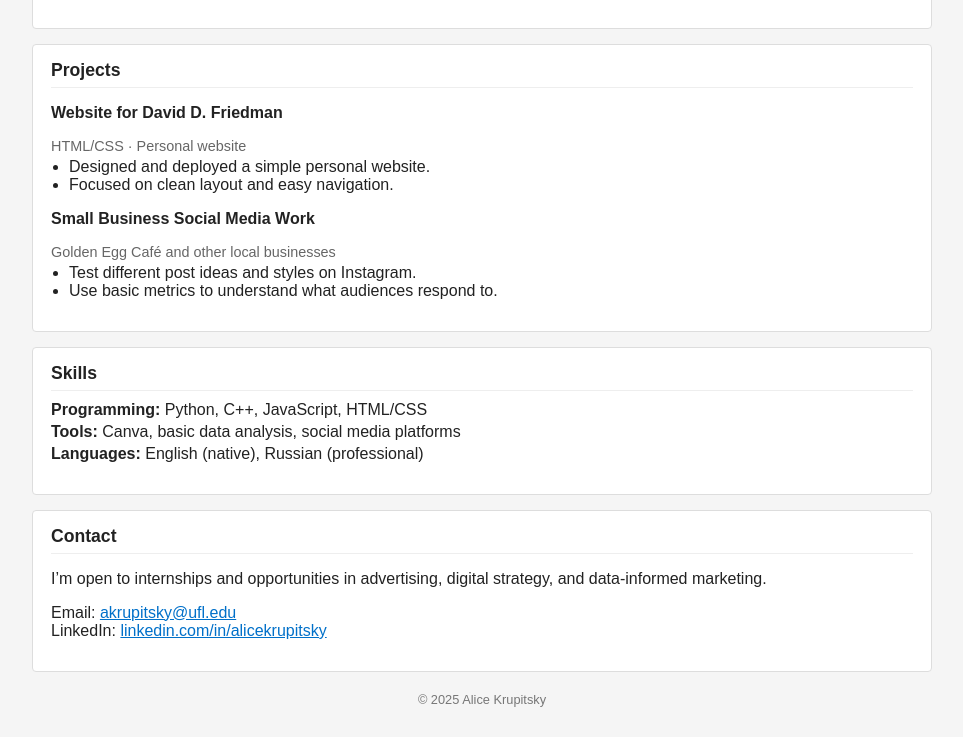
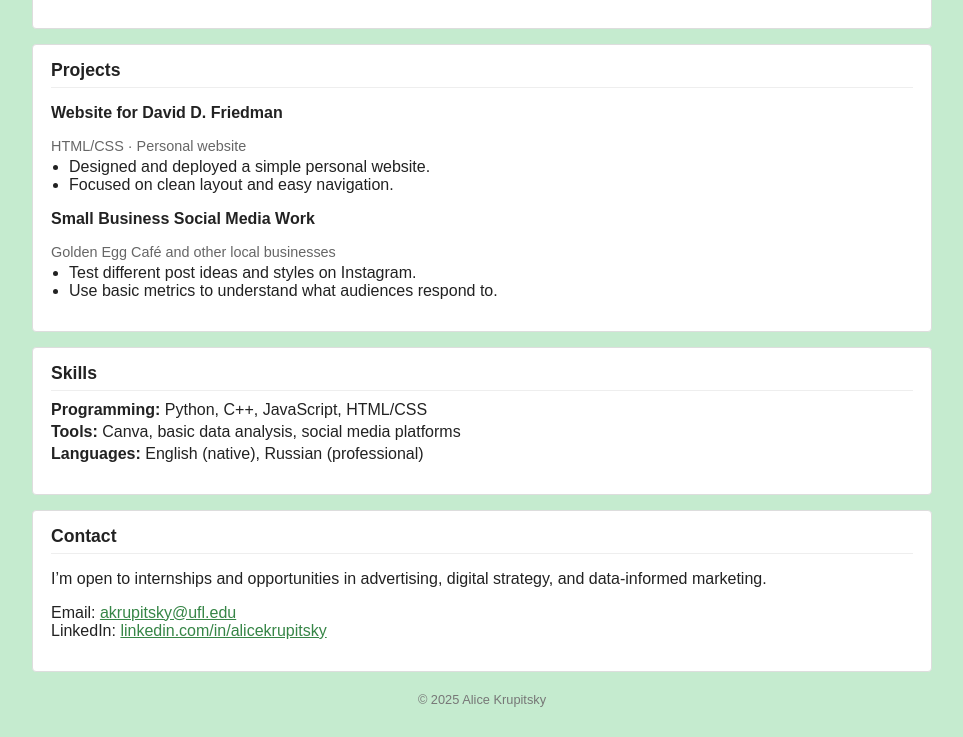
Before and after one commit to alicekrupitsky/alicekrupitsky.github.io, a plain HTML site: page index.html in a window 1280 px wide. Shown: the part 732-1469 px from the top of the page, without its empty margins (158-1121 px from the left). Drawn offline with Linux system fonts and the light colour scheme.

Commit message:
Update index.html

```diff
--- a/index.html
+++ b/index.html
@@ -10,7 +10,7 @@
       font-family: Arial, sans-serif;
       margin: 0;
       padding: 0;
-      background-color: #f5f5f5;
+      background-color: #c5ebcf;
       color: #222;
     }
 
@@ -26,9 +26,11 @@
 
     h1 {
       margin-bottom: 5px;
+      text-align: center;
     }
 
     .tagline {
+      text-align: center;
       margin-top: 0;
       color: #555;
       font-size: 0.95rem;
@@ -91,7 +93,7 @@
     }
 
     a {
-      color: #0070c9;
+      color: #368546;
     }
 
     footer {
```
